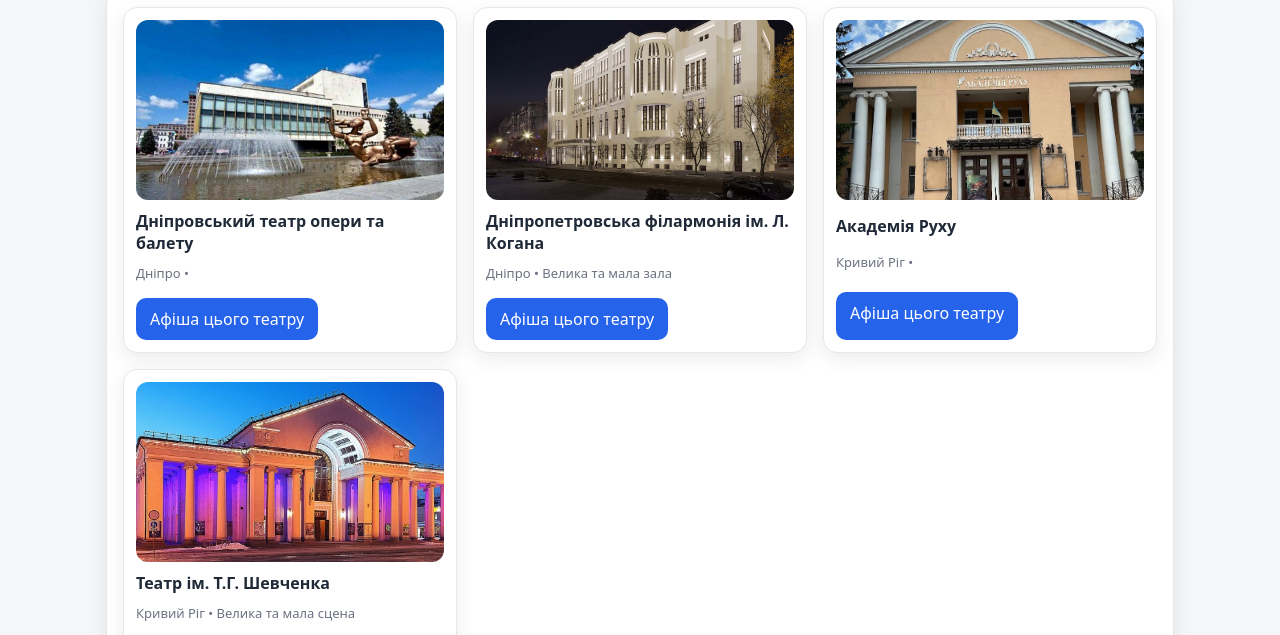
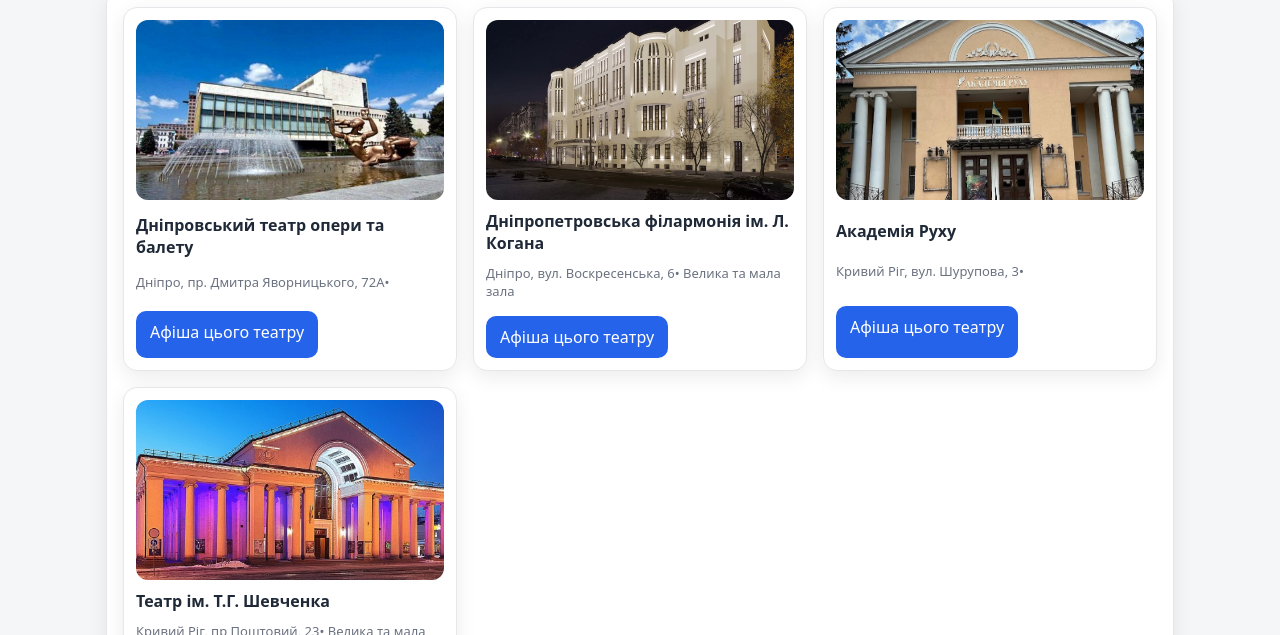
Before and after one commit to monks-commits/vash-admin, a plain HTML site: page theatres.html in a window 1280 px wide. Shown: the part 151-786 px from the top of the page. Drawn offline with Linux system fonts and the light colour scheme.

Commit message:
Update theatres.html

```diff
--- a/theatres.html
+++ b/theatres.html
@@ -28,7 +28,7 @@
         <article class="card theater-card">
           <img src="images/opera.jpg" alt="Дніпровський театр опери та балету" onerror="this.style.display='none'">
           <div><strong>Дніпровський театр опери та балету</strong></div>
-          <div class="theater-meta">Дніпро • </div>
+          <div class="theater-meta">Дніпро, пр. Дмитра Яворницького, 72А• </div>
           <div class="theater-actions">
             <a class="btn" href="afisha.html?city=Дніпро">Афіша цього театру</a>
           </div>
@@ -38,7 +38,7 @@
         <article class="card theater-card">
           <img src="images/filarmonia.jpg" alt="Дніпропетровська філармонія ім. Л. Когана" onerror="this.style.display='none'">
           <div><strong>Дніпропетровська філармонія ім. Л. Когана</strong></div>
-          <div class="theater-meta">Дніпро • Велика та мала зала</div>
+          <div class="theater-meta">Дніпро, вул. Воскресенська, 6• Велика та мала зала</div>
           <div class="theater-actions">
             <a class="btn" href="afisha.html?city=Дніпро">Афіша цього театру</a>
           </div>
@@ -48,7 +48,7 @@
         <article class="card theater-card">
           <img src="images/akademia.jpg" alt="Академія Руху" onerror="this.style.display='none'">
           <div><strong>Академія Руху</strong></div>
-          <div class="theater-meta">Кривий Ріг  • </div>
+          <div class="theater-meta">Кривий Ріг, вул. Шурупова, 3• </div>
           <div class="theater-actions">
             <a class="btn" href="afisha.html?city=Дніпро">Афіша цього театру</a>
           </div>
@@ -58,7 +58,7 @@
         <article class="card theater-card">
           <img src="images/shevchenko.jpg" alt="Театр ім. Т.Г. Шевченка" onerror="this.style.display='none'">
           <div><strong>Театр ім. Т.Г. Шевченка</strong></div>
-          <div class="theater-meta">Кривий Ріг • Велика та мала сцена</div>
+          <div class="theater-meta">Кривий Ріг, пр Поштовий, 23• Велика та мала сцена</div>
           <div class="theater-actions">
             <a class="btn" href="afisha.html?city=Кривий Ріг">Афіша цього театру</a>
           </div>
```
